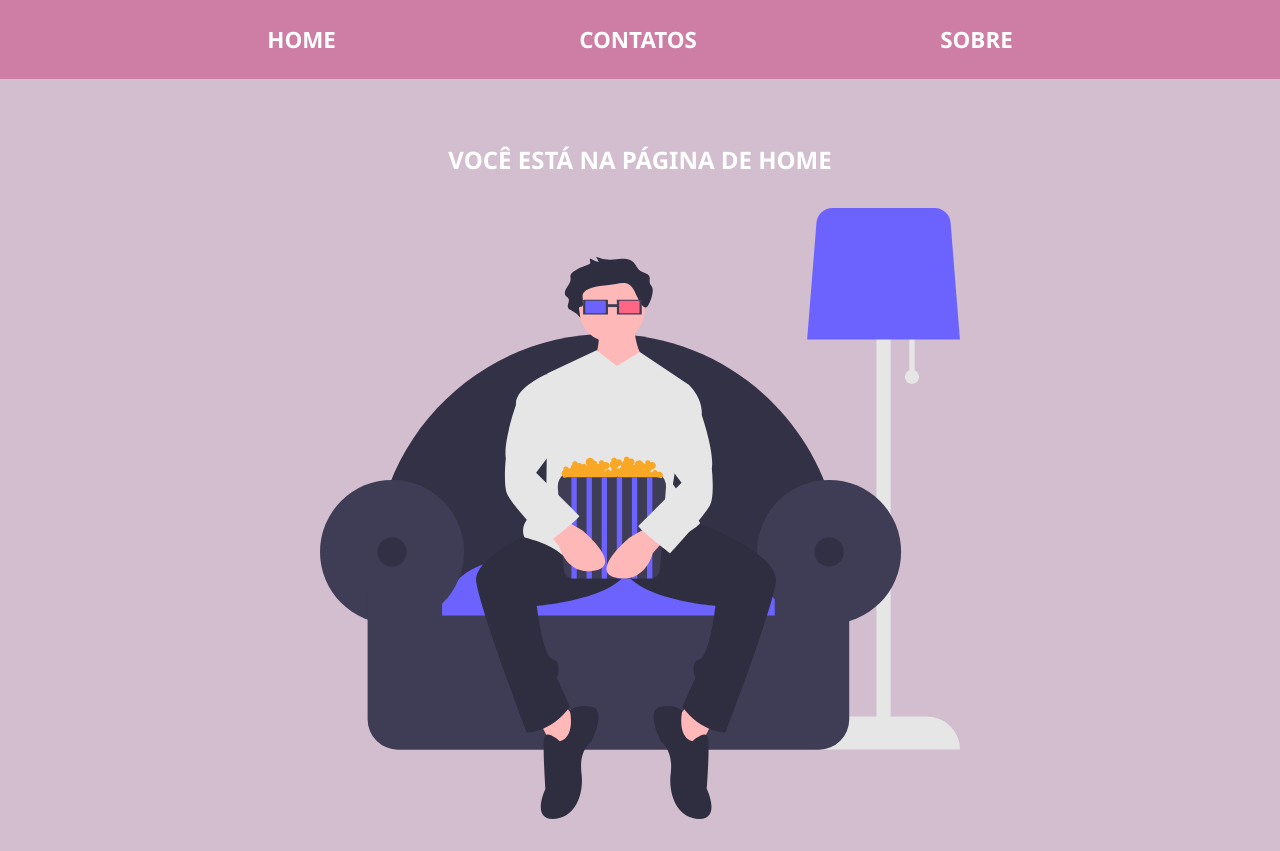
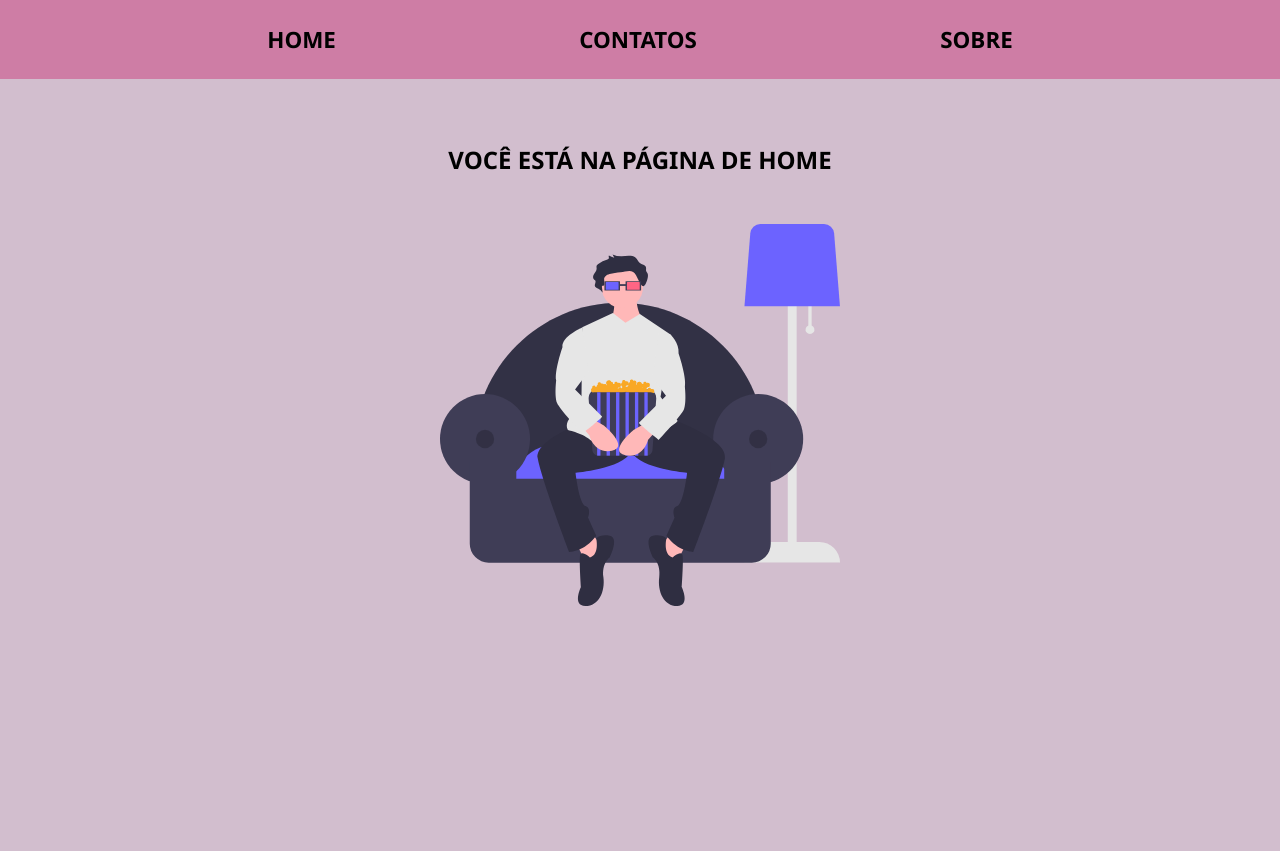
Before and after one commit to Soaressluiss/router-react, a React (Vite) app: page / in a window 1280 px wide. After the commit the page ends 800 px from the top, so only its background shows below. Built offline with nearby package versions, Linux system fonts and the light colour scheme.

Commit message:
feat: styling the home, contacts and about pages

```diff
--- a/src/assets/styles/pages.css
+++ b/src/assets/styles/pages.css
@@ -1,21 +1,36 @@
+@keyframes slideUp {
+    from {
+        opacity: 0;
+        transform: translateY(300px);
+    }
+
+    to {
+        opacity: 1;
+        transform: translateY(0px);
+    }
+}
+
+
 .containerPage {
     display: flex;
     flex-direction: column;
     align-items: center;
-    gap: 2rem;
+    gap: 3rem;
     justify-content: space-between;
-    margin: 2rem 0;
+    margin: 2rem 0.5rem;
 
 }
 
 .title {
-    color: white;
+    color: black;
     font-weight: bold;
     margin-top: 2rem;
     font-family: 'Segoe UI', Tahoma, Geneva, Verdana, sans-serif;
     text-transform: uppercase;
+    text-align: center;
 }
 
 .imgPage {
-    width: 50%;
+    width: 400px;
+    animation: slideUp 1s ease forwards;
 }
--- a/src/components/Navbar.css
+++ b/src/components/Navbar.css
@@ -15,6 +15,26 @@
 
 }
 .links {
-    color: white;
+    color: black;
     background-color:#CE7DA5;
+    position: relative;
 }
+
+.links:hover {
+    color: rgb(82, 62, 85);
+}
+
+
+.links::after {
+    content: '';
+    display: block;
+    position: absolute;
+    top: 30px;
+    width: 0%;
+    height: 3px;
+    background-color: rgb(17, 30, 37);
+    transition: all .4s ease-in-out;
+}
+.links:hover::after {
+    width: 100%;
+}
```
